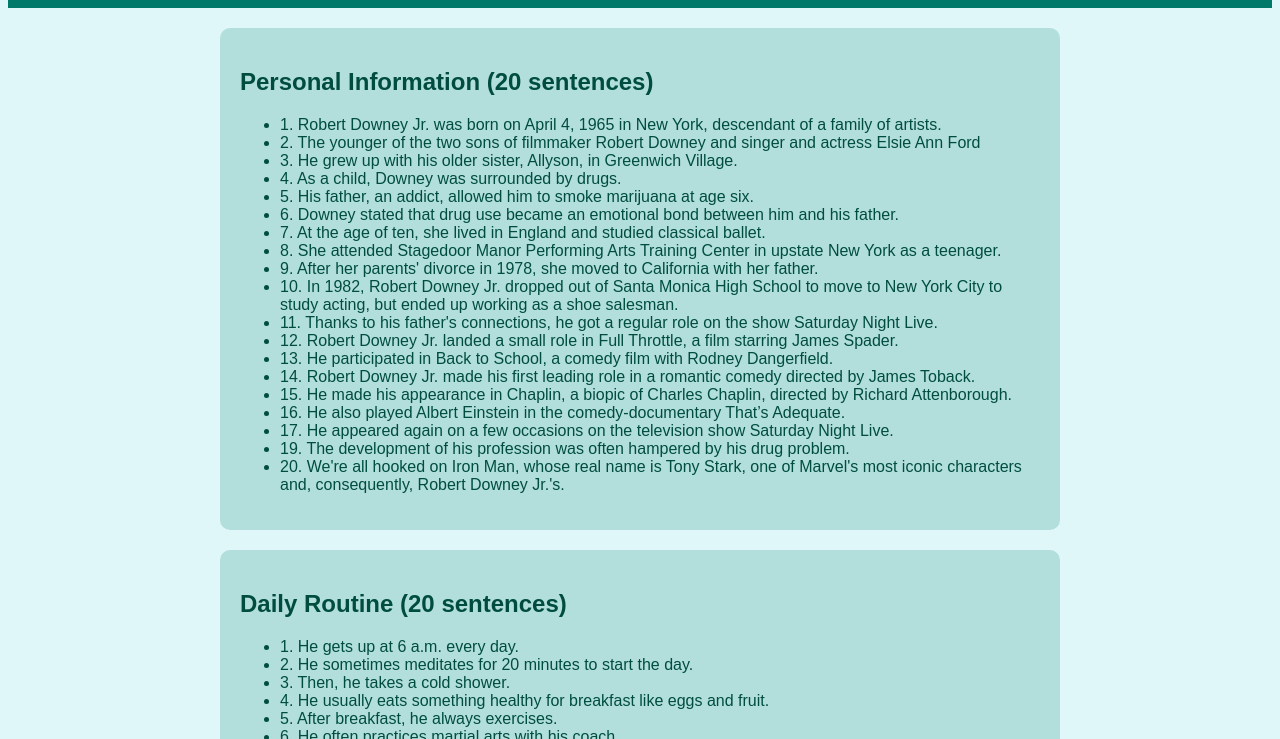
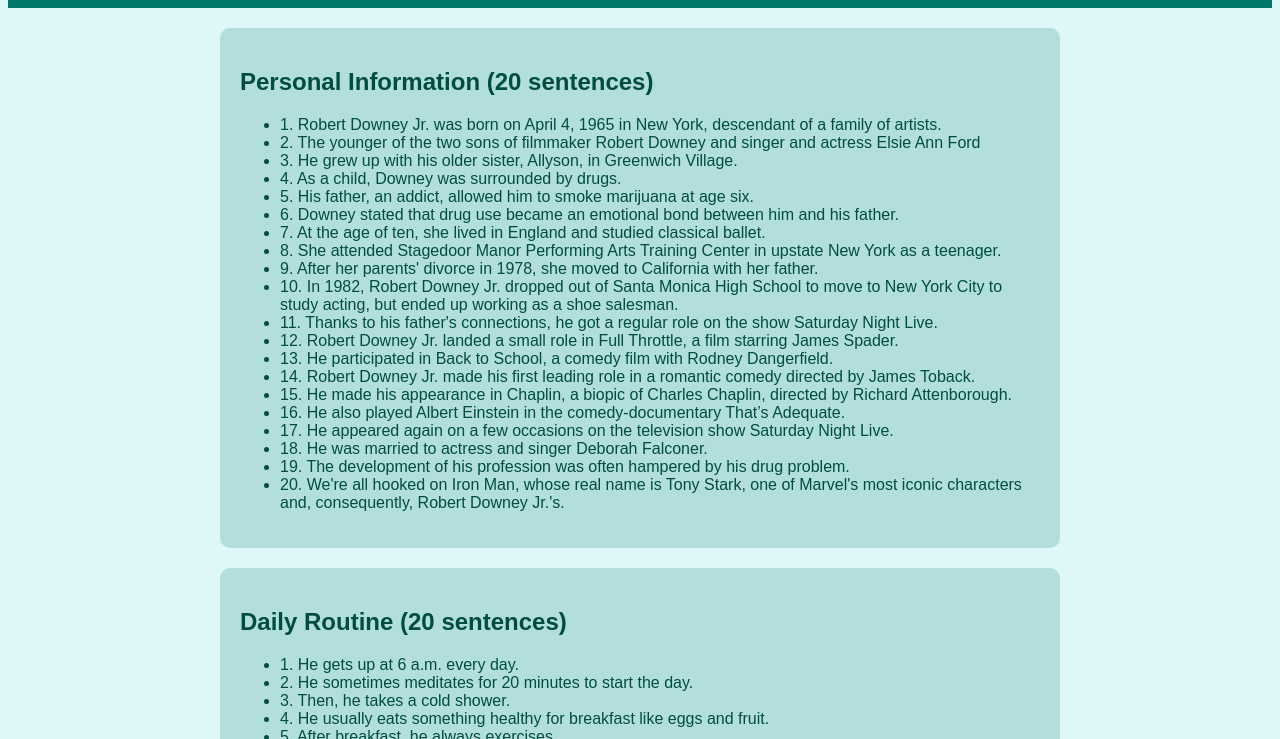
Before and after one commit to jhonsovero/finalenglishproject.github.io, a plain HTML site: page index.html in a window 1280 px wide. Shown: the part 361-1100 px from the top of the page. Drawn offline with Linux system fonts and the light colour scheme.

Commit message:
Update index.html

```diff
--- a/index.html
+++ b/index.html
@@ -82,8 +82,9 @@
        <li>15.	He made his appearance in Chaplin, a biopic of Charles Chaplin, directed by Richard Attenborough.  </li>
        <li>16.	He also played Albert Einstein in the comedy-documentary That’s Adequate.  </li>
        <li>17.	He appeared again on a few occasions on the television show Saturday Night Live.   </li>
-        <li>19.	The development of his profession was often hampered by his drug problem.  </li>
-        <li>20.	We're all hooked on Iron Man, whose real name is Tony Stark, one of Marvel's most iconic characters and, consequently, Robert Downey Jr.'s.  </li>
+       <li>18.	He was married to actress and singer Deborah Falconer.   </li>
+       <li>19.	The development of his profession was often hampered by his drug problem.  </li>
+       <li>20.	We're all hooked on Iron Man, whose real name is Tony Stark, one of Marvel's most iconic characters and, consequently, Robert Downey Jr.'s.  </li>
       </ul>
     </section>
 
```
